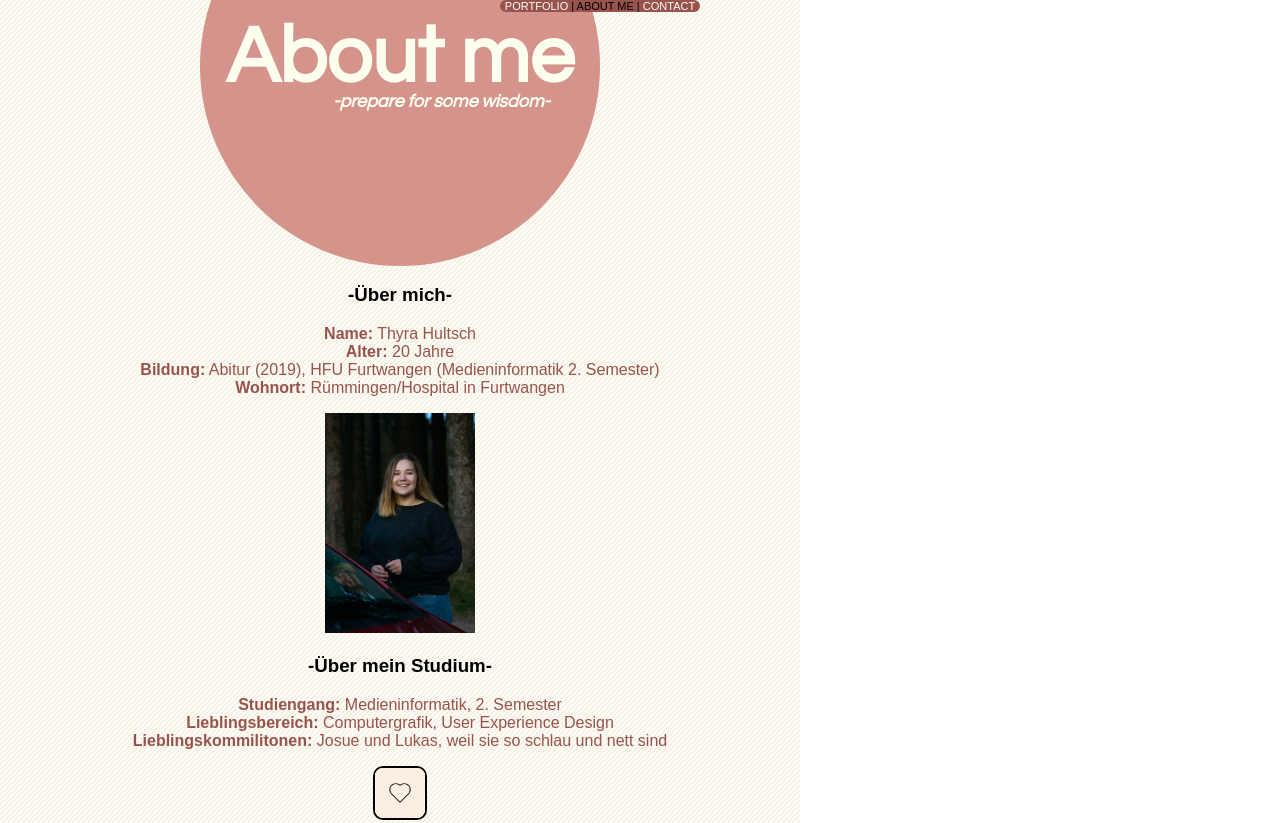
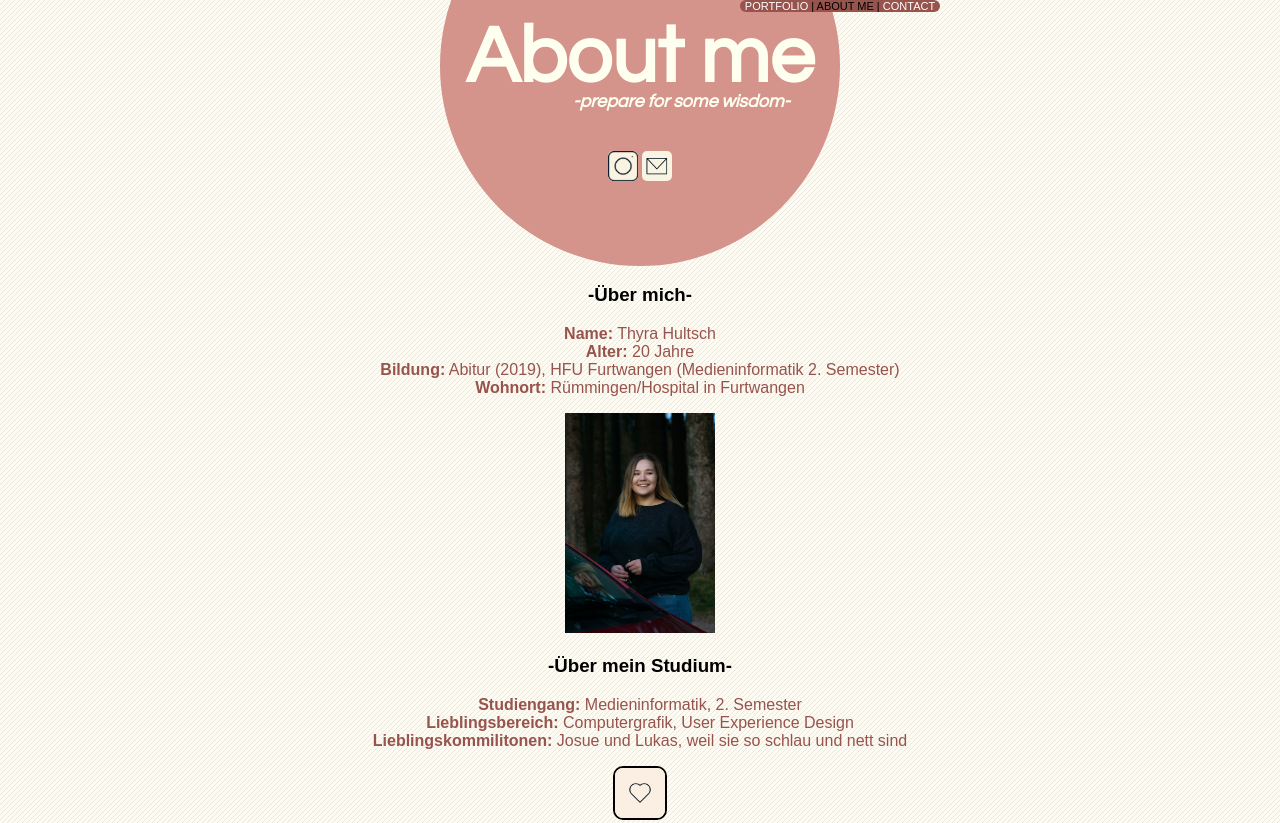
Before and after one commit to ThyraHultsch/GIS_SoSe_2020, a plain HTML site: page Aufgabe03/Aboutme.html in a window 1280 px wide. Shown: the top 823 px of the page. Drawn offline with Linux system fonts and the light colour scheme.

Commit message:
Korrekturen

```diff
--- a/Aufgabe03/Aboutme.html
+++ b/Aufgabe03/Aboutme.html
@@ -19,6 +19,10 @@
             <div id="halbkreis">
                 <h1>About me</h1>
                 <h2><i>-prepare for some wisdom-</i></h2>
+                <div class=icon>
+                    <a href="https://www.instagram.com/thyrahultsch/?hl=de"><img src="instagram-2935404_640.png" width=40 alt="Instagram Icon"></a>
+                    <a href="mailto:thyra.hultsch@hs-furtwangen.de"> <img src="letter-2935365_640.png"  width=40 alt="Mail Icon"></a>
+                </div>
             </div>
         </header>
         <main>
--- a/Aufgabe03/style.css
+++ b/Aufgabe03/style.css
@@ -2,13 +2,14 @@ body{
     text-align: center;
     font-family: sans-serif;
     margin: auto;
-
+    background-image: url("bg.png");
+    background-repeat: repeat;
 }
 
 .wrapper{
+    margin-left: auto;
+    margin-right: auto;
     width: 800px;
-    background-image: url("bg.png");
-    background-repeat: repeat;
 }
 
 div{
```
Also changed, not shown: Aufgabe03/Contact.html (+4 -0 lines).
